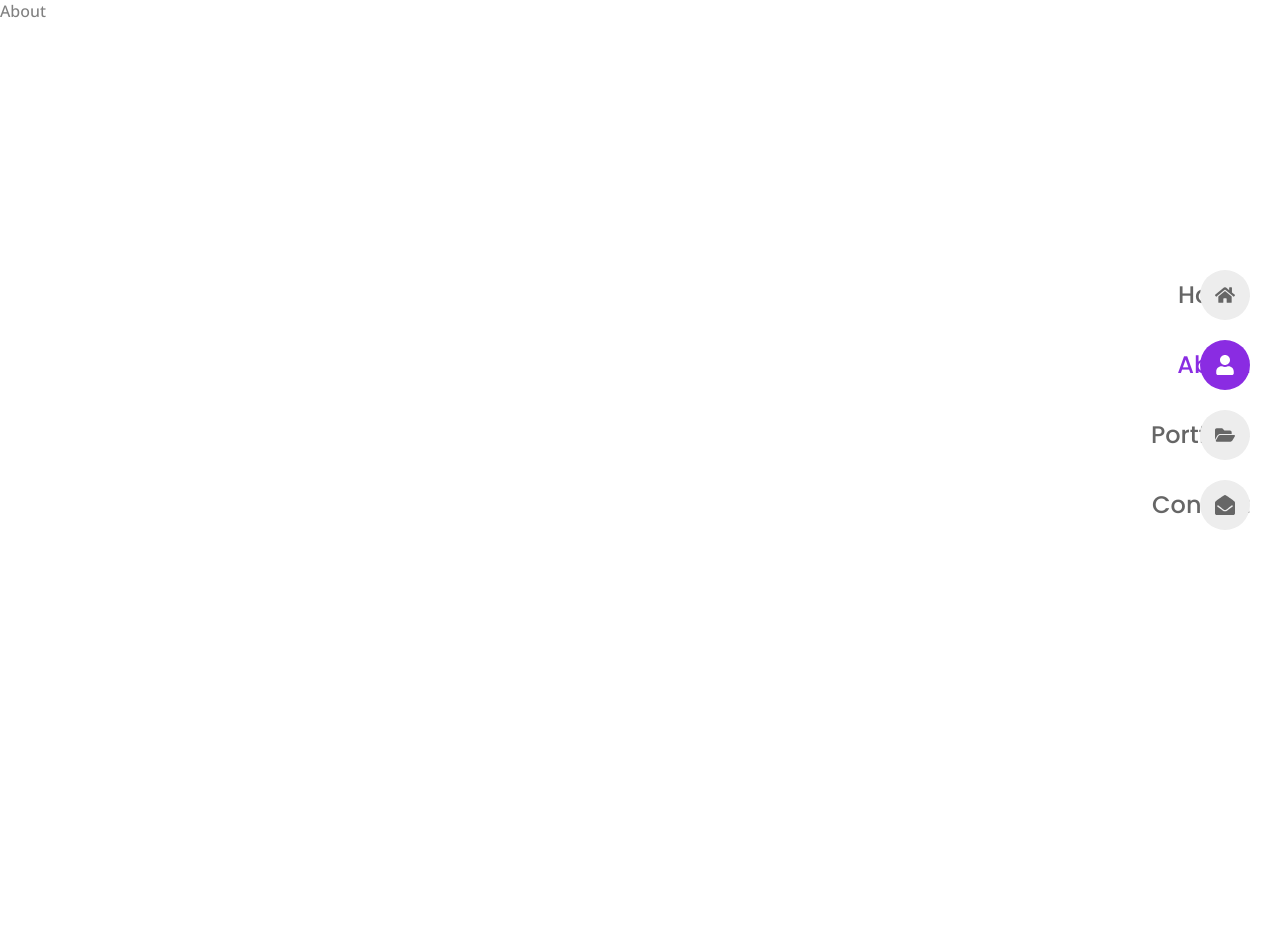
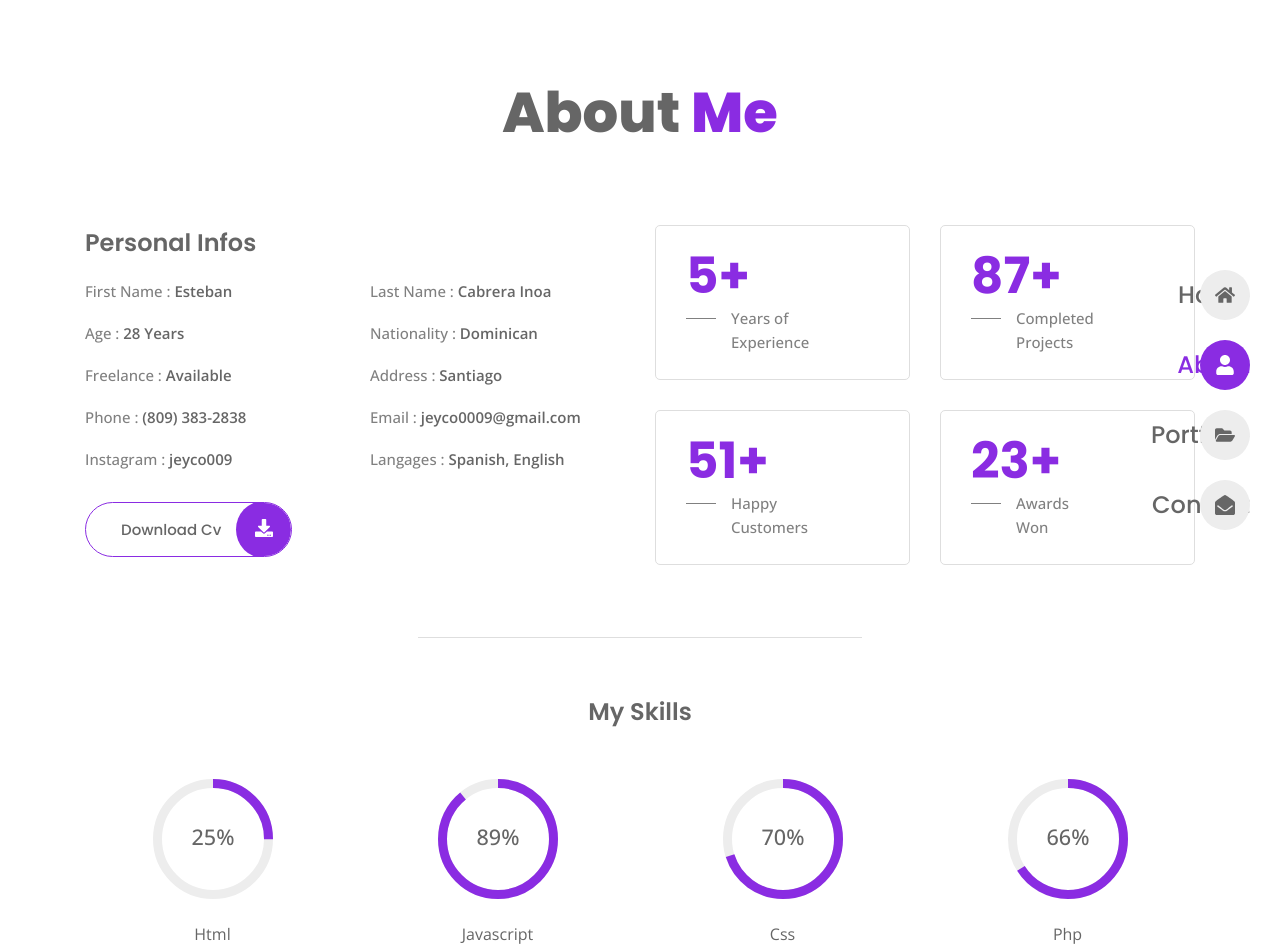
Before and after one commit to Djeyco/Portafolio-React, a React (Vite) app: page /about in a window 1280 px wide. Shown: the top 952 px of the page. Before the commit the page ends 800 px from the top, so only its background shows below. Built offline with nearby package versions, Linux system fonts and the light colour scheme.

Commit message:
About 1.0

```diff
--- a/package.json
+++ b/package.json
@@ -10,7 +10,9 @@
     "preview": "vite preview"
   },
   "dependencies": {
+    "html-react-parser": "^4.0.0",
     "react": "^18.2.0",
+    "react-circular-progressbar": "^2.1.0",
     "react-dom": "^18.2.0",
     "react-icons": "^4.10.1",
     "react-router-dom": "^6.14.1"
@@ -19,7 +21,7 @@
     "@types/react": "^18.2.14",
     "@types/react-dom": "^18.2.6",
     "@vitejs/plugin-react": "^4.0.1",
-    "eslint": "^8.44.0",
+    "eslint": "^8.45.0",
     "eslint-plugin-react": "^7.32.2",
     "eslint-plugin-react-hooks": "^4.6.0",
     "eslint-plugin-react-refresh": "^0.4.1",
--- a/src/App.css
+++ b/src/App.css
@@ -85,6 +85,12 @@
 }
 
 /*=============== REUSABLE CSS ===============*/
+.container {
+    max-width: 1140px;
+    margin-inline: auto;
+    padding-inline: 15px;
+}
+
 .grid {
     display: grid;
     gap: 30px;
@@ -92,6 +98,17 @@
 
 .section {
     padding-block: 70px;
+}
+
+.section__title {
+    font-size: var(--big-font-size);
+    font-weight: var(--weight-800);
+    text-align: center;
+    margin-bottom: 70px;
+}
+
+.section__title span {
+    color: var(--first-color);
 }
 
 .button {
--- a/src/Pages/about/About.jsx
+++ b/src/Pages/about/About.jsx
@@ -1,9 +1,80 @@
-import React from 'react'
+import React from 'react';
+import Info from '../../components/Info';
+import Stats from '../../components/Stats';
+import { FaDownload } from 'react-icons/fa';
+import CV from '../../assets/Esteban-Cv.pdf';
+import Skills from '../../components/Skills';
+import { resume } from '../../data';
+import ResumeItem from '../../components/ResumeItem';
+import './about.css';
 
 const About = () => {
   return (
-    <div>About</div>
-  )
-}
+    <main className='section container'>
+      <section className='about'>
+        <h2 className='section__title'>
+          About <span>Me</span>
+        </h2>
+
+        <div className='about__container grid'>
+          <div className='about__info'>
+            <h3 className='section__subtitle'>Personal Infos</h3>
+
+            <ul className='info__list grid'>
+              <Info />
+            </ul>
+
+            <a href={CV} download='' className='button'>
+              Download Cv
+              <span className='button__icon'>
+                <FaDownload />
+              </span>
+            </a>
+          </div>
+
+          <div className='stats grid'>
+            <Stats />
+          </div>
+        </div>
+      </section>
+
+      <div className='separator'></div>
+
+      <section className='skills'>
+        <h3 className='section__subtitle subtitle__center'>My Skills</h3>
+
+        <div className='skills__container grid'>
+          <Skills />
+        </div>
+      </section>
+
+      <div className='separator'></div>
+
+      <section className='resume'>
+        <h3 className='section__subtitle subtitle__center'>
+          Experience & Education
+        </h3>
+
+        <div className='resume__container grid'>
+          <div className='resume__data'>
+            {resume.map((val) => {
+              if (val.category === 'experience') {
+                return <ResumeItem key={val.id} {...val} />;
+              }
+            })}
+          </div>
+
+          <div className='resume__data'>
+            {resume.map((val) => {
+              if (val.category === 'education') {
+                return <ResumeItem key={val.id} {...val} />;
+              }
+            })}
+          </div>
+        </div>
+      </section>
+    </main>
+  );
+};
 
 export default About
--- a/src/Pages/about/about.css
+++ b/src/Pages/about/about.css
@@ -0,0 +1,170 @@
+.about__container,
+.info__list,
+.stats,
+.resume__container {
+    grid-template-columns: repeat(2, 1fr);
+    align-items: flex-start;
+}
+
+.info__list {
+    row-gap: 20px;
+    margin-bottom: 32px;
+}
+
+.section__subtitle {
+    font-size: var(--h3-font-size);
+    font-weight: var(--weight-600);
+    margin-bottom: 20px;
+}
+
+.info__list .info__title,
+.info__list .info__description {
+    font-size: var(--small-font-size);
+}
+
+.info__list .info__description {
+    color: var(--title-color);
+    font-weight: var(--weight-600);
+}
+
+.stats__box {
+    border: 1px solid var(--border-color);
+    padding: 20px 30px 25px;
+    border-radius: 5px;
+}
+
+.stats__no {
+    color: var(--first-color);
+    font-size: var(--h1-font-size);
+    line-height: 1.2;
+}
+
+.stats__title {
+    font-size: var(--small-font-size);
+    line-height: 1.6;
+    padding-left: 45px;
+    position: relative;
+}
+
+.stats__title::before {
+    content: '';
+    position: absolute;
+    left: 0;
+    top: 25%;
+    width: 30px;
+    height: 1px;
+    background-color: var(--text-color);
+}
+
+.separator {
+    border-top: 1px solid var(--border-color);
+    max-width: 40%;
+    margin: 72px auto 56px;
+}
+
+.subtitle__center {
+    text-align: center;
+    margin-bottom: 50px;
+}
+
+.skills__container {
+    grid-template-columns: repeat(4, 1fr);
+    justify-items: center;
+    row-gap: 48px;
+}
+
+.progress__circle {
+    width: 120px;
+    height: 120px;
+}
+
+.CircularProgressbar-path {
+    stroke: var(--first-color) !important;
+    stroke-linecap: butt !important;
+}
+
+.CircularProgressbar-trail {
+    stroke: var(--container-color) !important;
+}
+
+.CircularProgressbar-text {
+    fill: var(--title-color) !important;
+    font-family: var(--small-font-size);
+    font-size: var(--large-font-size) !important;
+}
+
+.skills__title {
+    font-family: var(--border-color);
+    font-size: var(--normal-font-size);
+    font-weight: var(--weight-400);
+    text-align: center;
+    margin-top: 24px;
+}
+
+.resume__item {
+    position: relative;
+    padding-left: 60px;
+}
+
+.resume__item:not(:last-child) {
+    margin-bottom: 50px;
+}
+
+.resume__item::before {
+    content: '';
+    position: absolute;
+    inset-block: 0;
+    left: 20px;
+    border-left: 1px solid var(--border-color);
+}
+
+.resume__icon {
+    position: absolute;
+    left: 0;
+    top: 0;
+    background-color: var(--first-color);
+    color: var(--text-white);
+    width: 40px;
+    height: 40px;
+    border-radius: 50%;
+    text-align: center;
+    line-height: 40px;
+}
+
+.resume__date {
+    background-color: var(--container-color);
+    padding: 2px 10px;
+    border-radius: 20px;
+    font-size: var(--tiny-font-size);
+    font-weight: var(--weight-600);
+}
+
+.resume__subtitle {
+    font-size: var(--large-font-size);
+    font-weight: var(--weight-500);
+    margin-block: 20px 10px;
+}
+
+.resume__subtitle span {
+    color: var(--text-color);
+    font-family: var(--body-font);
+    font-size: var(--small-font-size);
+    font-weight: var(--weight-600);
+    position: relative;
+    padding-left: 26px;
+}
+
+.resume__subtitle span::before {
+    content: '';
+    position: absolute;
+    left: 7px;
+    top: 9px;
+    width: 10px;
+    height: 2px;
+    background-color: var(--text-color);
+}
+
+.resume__description {
+    font-size: var(--smaller-font-size);
+    line-height: 1.6;
+}
--- /dev/null
+++ b/src/components/Info.jsx
@@ -0,0 +1,19 @@
+import React from 'react'
+import { personalInfo } from '../data';
+
+const Infos = () => {
+  return (
+    <>
+      {personalInfo.map(({title, description}, index) => {
+        return (
+          <li className="info__item" key={index}>
+            <span className="info__title">{title}</span>
+            <span className="info__description">{description}</span>
+          </li>
+        );
+      })}
+    </>
+  );
+}
+
+export default Infos
--- /dev/null
+++ b/src/components/ResumeItem.jsx
@@ -0,0 +1,16 @@
+import React from 'react';
+import parse from 'html-react-parser';
+
+const ResumeItem = ({ icon, year, title, desc }) => {
+  return (
+    <div className="resume__item">
+      <div className="resume__icon">{icon}</div>
+
+      <spam className="resume__date">{year}</spam>
+      <h3 className="resume__subtitle">{parse(title)}</h3>
+      <p className="resume__description">{desc}</p>
+    </div>
+  )
+}
+
+export default ResumeItem
--- /dev/null
+++ b/src/components/Skills.jsx
@@ -0,0 +1,28 @@
+import React from 'react';
+import { skills } from '../data';
+import { CircularProgressbar } from 'react-circular-progressbar';
+import 'react-circular-progressbar/dist/styles.css';
+
+const Skills = () => {
+  return (
+    <>
+        {skills.map(({title, percentage}, index) => {
+            return (
+                <div className="progress__box" key={index}>
+                    <div className="progress__circle">
+                        <CircularProgressbar
+                            strokeWidth={7.5}
+                            text={`${percentage}%`}
+                            value={percentage}
+                        />
+                    </div>
+
+                    <h3 className="skills__title">{title}</h3>
+                </div>
+            );
+        })}
+    </>
+  );
+}
+
+export default Skills
--- /dev/null
+++ b/src/components/Stats.jsx
@@ -0,0 +1,20 @@
+import React from 'react'
+import {stats} from '../data';
+import parse from 'html-react-parser';
+
+const Stats = () => {
+  return (
+    <>
+      {stats.map(({no, title}, index) => {
+        return (
+          <div className="stats__box" key={index}>
+            <h3 className="stats__no">{no}</h3>
+            <p className="stats__title">{parse(title)}</p>
+          </div>
+        );
+      })}
+    </>
+  );
+}
+
+export default Stats
--- a/src/data.jsx
+++ b/src/data.jsx
@@ -61,25 +61,25 @@
   {
     id: 1,
     title: 'First Name : ',
-    description: 'Steve',
+    description: 'Esteban',
   },
 
   {
     id: 2,
     title: 'Last Name : ',
-    description: 'Milner',
+    description: 'Cabrera Inoa',
   },
 
   {
     id: 3,
     title: 'Age : ',
-    description: '27 Years',
+    description: '28 Years',
   },
 
   {
     id: 4,
     title: 'Nationality : ',
-    description: 'Tunisian',
+    description: 'Dominican',
   },
 
   {
@@ -91,56 +91,56 @@
   {
     id: 6,
     title: 'Address : ',
-    description: 'Tunis',
+    description: 'Santiago',
   },
 
   {
     id: 7,
     title: 'Phone : ',
-    description: '+21621184010',
+    description: '(809) 383-2838',
   },
 
   {
     id: 8,
     title: 'Email : ',
-    description: 'you@mail.com',
+    description: 'jeyco0009@gmail.com',
   },
 
   {
     id: 9,
-    title: 'Skype : ',
-    description: 'steve.milner',
+    title: 'Instagram : ',
+    description: 'jeyco009',
   },
 
   {
     id: 10,
     title: 'Langages : ',
-    description: 'French, English',
+    description: 'Spanish, English',
   },
 ];
 
 export const stats = [
   {
     id: 1,
-    no: '12+',
+    no: '5+',
     title: 'Years of <br /> Experience',
   },
 
   {
     id: 2,
-    no: '97+',
+    no: '87+',
     title: 'Completed <br /> Projects',
   },
 
   {
     id: 3,
-    no: '81+',
+    no: '51+',
     title: 'Happy <br /> Customers',
   },
 
   {
     id: 4,
-    no: '53+',
+    no: '23+',
     title: ' Awards <br /> Won',
   },
 ];
```
Also changed, not shown: 2 other files (tests, documents, lock files or other folders).
